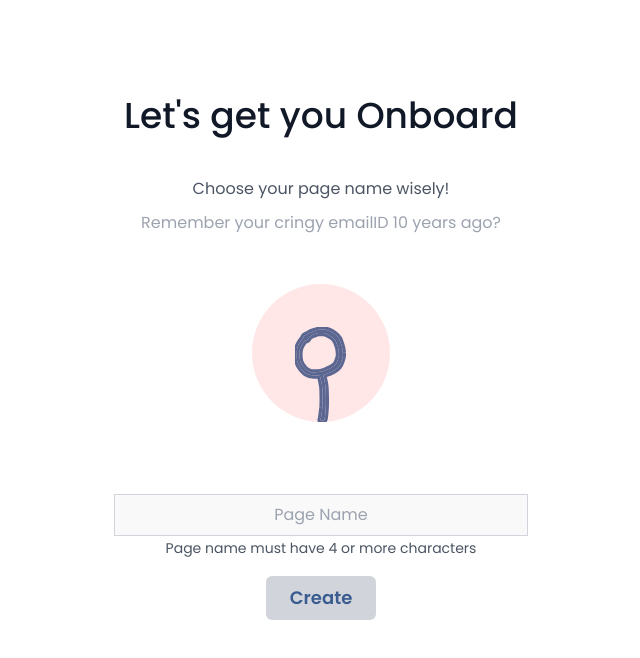
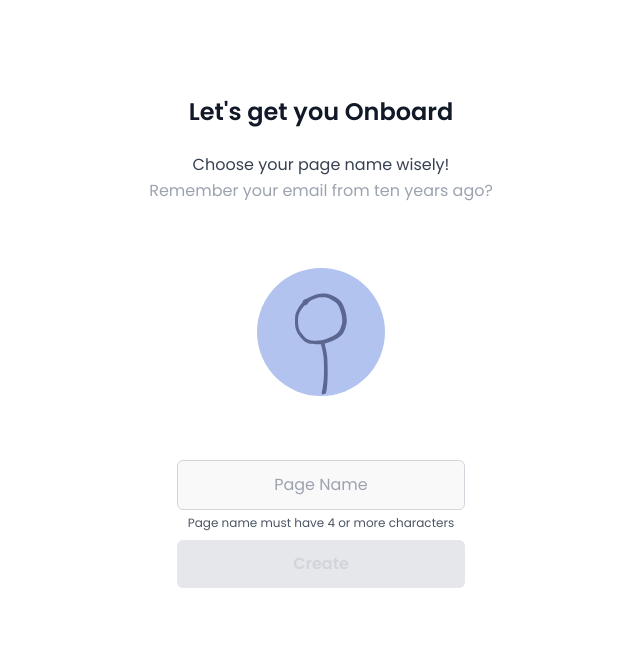
Before and after one commit to cryptopatron/web-app, a React (Create React App) app: page /create-page in a window 1280 px wide. Both pictures are taken after a click on the button "I am here as a Creator". Shown: the top 658 px of the page, without its empty margins (319-959 px from the left). Built offline with nearby package versions, Linux system fonts and the light colour scheme.

Commit message:
step-1 and step-2 changes

```diff
--- a/src/pages/landing-page/index.tsx
+++ b/src/pages/landing-page/index.tsx
@@ -81,7 +81,7 @@ export default function LandingPage() {
                         value={pageName}
                         onChange={(e) => setPageName(e.target.value)} />
 
-                    <button className="btn-main w-full mx-3 sm:w-4/5 md:w-28" >Create</button>
+                    <button className="btn-main w-full m-3 sm:w-4/5 md:w-28" >Create</button>
 
                 </form>
 
--- a/src/pages/sign-up-page/step1/index.tsx
+++ b/src/pages/sign-up-page/step1/index.tsx
@@ -1,20 +1,26 @@
 import step1Image from '../../../assets/images/onboarding-step1.svg';
+import { useHistory } from 'react-router-dom'
 
-export default function Step1Component({step, moveToStep}) {
-
+export default function Step1Component({ step, moveToStep }) {
+    const history = useHistory()
     return (
         <section className="text-gray-600 body-font">
             <div className="container mx-auto flex px-5 py-24 items-center justify-center flex-col">
-                <h2 className="title-font sm:text-3xl text-2xl mb-4 font-medium text-gray-900">Let's get you Onboard</h2>
-                <p className="leading-relaxed">Choose your guild.</p>
-                <p className="mb-8 leading-relaxed">Of course they are one in the same.</p>
-                <img className="lg:w-1/6 sm:w-1/6 w-2/6 mb-14 object-cover object-center" alt="create page step1 image" src={step1Image} />
-                <div className="text-center w-2/3 w-auto">
-                    <div className="flex justify-center mb-6">
-                        <button className="inline-flex text-gray border-2 border-gray-700 py-2 px-6 focus:outline-none hover:shadow-xl text-lg" onClick={() => moveToStep(2)}>I am here as a Creator</button>
+                <div className="text-center">
+                    <h2 className="title-font mb-6 font-semibold text-gray-900">Let's get you Onboard</h2>
+                    <p className="text-gray-700 leading-relaxed">Choose your guild.</p>
+                    <p className="text-gray-400 leading-relaxed">Of course they are one in the same.</p>
+                </div>
+                <div className="my-8 w-2/6 sm:w-40">
+                    <img className=" w-full object-cover object-center" alt="create page step1 image" src={step1Image} />
+                </div>
+                <div className=" flex flex-col sm:w-60 justify-center ">
+                    <div className="w-full my-1">
+                        <button className="btn-sec w-full" onClick={() => moveToStep(2)}>I am here as a Creator</button>
                     </div>
-                    <div className="justify-center">
-                        <button className="inline-flex text-gray-700 border-2 hover:border-4 border-gray-700 py-2 px-4 focus:outline-none hover:shadow-xl text-lg" onClick={() => moveToStep(3)}>I am here as a Supporter</button>
+                    <div className="w-full my-1">
+                        {/* Takes you back to landing page */}
+                        <button className="btn-sec w-full" onClick={() => history.replace("/")}>I am here as a Supporter</button>
                     </div>
                 </div>
             </div>
--- a/src/pages/sign-up-page/step2/index.tsx
+++ b/src/pages/sign-up-page/step2/index.tsx
@@ -1,10 +1,12 @@
 import { useState } from 'react';
-import creatorPic from '../../../assets/images/creator-default-pic.svg';
 import classNames from 'classnames';
-import { checkIfUserExists, getUserByPageName } from '../../../services/backendService';
+import { useContext } from 'react';
+
+import ImageDefaultProfile1 from './../../../assets/images/default_profile_1.svg';
+import { randomPastelColourService } from '../../../services/randomPastelColourService';
+import { checkIfUserExists } from '../../../services/backendService';
 import { registerPage } from '../../../services/registerPageName';
 import { WalletGenerationService } from "../../../services/walletGenerationService";
-import { useContext } from 'react';
 import UserContext from '../../../contexts/user';
 
 export default function Step2Component({ step,
@@ -17,7 +19,11 @@ export default function Step2Component({ step,
     const [isNamePresent, setIsNamePresent] = useState(true);
     const { token } = useContext(UserContext);
 
+    const profileBg = randomPastelColourService()
+
     let pageChangeCSS = classNames({
+        'input-main': true,
+        'py-2': true,
         'w-full': true,
         'bg-gray-100': true,
         'bg-opacity-50': true,
@@ -29,8 +35,6 @@ export default function Step2Component({ step,
         'text-base': true,
         'outline-none': true,
         'text-gray-700': true,
-        'py-1': true,
-        'px-3': true,
         'leading-8': true,
         'transition-colors': true,
         'duration-200': true,
@@ -42,7 +46,7 @@ export default function Step2Component({ step,
     });
 
     let nameLengthCSS = classNames({
-        'text-sm': true,
+        'text-xs': true,
         'text-center': true,
         'hidden': isValid
     });
@@ -56,9 +60,8 @@ export default function Step2Component({ step,
 
     let buttonInactiveCSS = classNames({
 
-        'inline-flex border-0 py-2 px-6 text-lg btn-main': true,
-        'bg-gray-300': !(isValid),
-        'hover:bg-gray-300': !(isValid),
+        'btn-main w-full text-center': true,
+        'bg-gray-200 text-gray-300 hover:bg-gray-300 hover:text-gray-600 pointer-events-none': !(isValid),
 
     });
 
@@ -87,7 +90,7 @@ export default function Step2Component({ step,
     };
 
     const onCreateClick = async () => {
-        if(isValid){
+        if (isValid) {
             if (checkIfUserExists(pageName)) {
                 generateWallet(accessToken).then((walletAddr) => {
                     if (walletAddr) {
@@ -108,19 +111,28 @@ export default function Step2Component({ step,
         <section className="text-gray-600 body-font">
             <div className="container mx-auto flex flex-col px-5 py-24 justify-center items-center">
                 <div className="w-full md:w-2/3 flex flex-col mb-16 items-center text-center">
-                    <h1 className="title-font sm:text-4xl text-3xl mb-10 font-medium text-gray-900">Let's get you Onboard</h1>
-                    <p className="mb-2 leading-relaxed">Choose your page name wisely!</p>
-                    <p className="mb-12 text-gray-400 leading-relaxed">Remember your cringy emailID 10 years ago?</p>
-                    <img className="w-1/6 mb-10 object-cover object-center rounded hover:opacity-30 transition-colors duration-200 ease-in-out" alt="creator picture" src={creatorPic} />
-                    <div className="flex w-full justify-center items-end mb-4 mt-8">
-                        <div className="relative sm:w-2/4 w-full">
-                            <input type="text" value={pageName} id="hero-field" onChange={(e) => handleChange(e.target.value)} name="hero-field" placeholder="Page Name" className={pageChangeCSS} />
-                            <label className={nameLengthCSS}>Page name must have 4 or more characters</label>
-                            <label className={userPresentCSS}>Apologies! This name has already been taken.</label>
+                    <div className="text-center">
+                        <h2 className="title-font mb-6 font-semibold text-gray-900">Let's get you Onboard</h2>
+                        <p className=" text-gray-700 leading-relaxed ">Choose your page name wisely!</p>
+                        <p className=" text-gray-400 leading-relaxed mb-8">Remember your email from ten years ago?</p>
+                    </div>
+                    <div className="my-8 w-2/6 sm:w-40">
+                        <div className=" flex mx-auto justify-center top-16 w-32 h-32 rounded-full" style={{ background: `${profileBg[0]}` }}>
+                            <img className="w-2/5 transform translate-y-3" src={ImageDefaultProfile1} alt="place_holder_image" />
                         </div>
                     </div>
-                    <div className="flex w-full justify-center items-end">
-                        <button className={buttonInactiveCSS} onClick={() => onCreateClick()} >Create</button>
+                    <div className="w-68 sm:w-72 mt-3">
+                        <div className="flex w-full h-20 justify-center items-start mt-5">
+                            <div className="relative w-full">
+                                <input type="text" value={pageName} id="hero-field" onChange={(e) => handleChange(e.target.value)} name="hero-field" placeholder="Page Name" className={pageChangeCSS} />
+                                <label className={nameLengthCSS}>Page name must have 4 or more characters</label>
+                                <label className={userPresentCSS}>Apologies! This name has already been taken.</label>
+                            </div>
+                        </div>
+
+                        <div className="flex justify-center items-center ">
+                            <button className={buttonInactiveCSS} onClick={() => onCreateClick()} >Create</button>
+                        </div>
                     </div>
                 </div>
 
--- a/src/pages/sign-up-page/step3/index.tsx
+++ b/src/pages/sign-up-page/step3/index.tsx
@@ -1,13 +1,15 @@
 import walletPic from '../../../assets/images/wallet-svg.svg'
 
-export default function Step3Component({step, moveToStep, publicKey}) {
+export default function Step3Component({ step, moveToStep, publicKey }) {
 
     return (
         <section className="text-gray-600 body-font">
             <div className="container mx-auto flex px-5 py-24 items-center justify-center flex-col">
-                <h2 className="title-font sm:text-3xl text-2xl mb-4 font-medium text-gray-900">Let's get you Onboard</h2>
-                <p className="leading-relaxed">Your Wallet Integration</p>
-                <p className="mb-8 leading-relaxed">This is where your cryptocurrency will reside. Safely at that too!</p>
+                <div className="text-center">
+                    <h2 className="title-font mb-6 font-semibold text-gray-900">Let's get you Onboard</h2>
+                    <p className="text-gray-700 leading-relaxed">Your Wallet Integration</p>
+                    <p className="text-gray-400 leading-relaxed">This is where your cryptocurrency will reside. Safely at that too!</p>
+                </div>
                 <img className="lg:w-1/6 sm:w-1/6 w-2/6 mb-14 object-cover object-center" alt="create page step1 image" src={walletPic} />
                 <div className="text-center w-auto">
                     <p className="mb-4 leading-relaxed">We went ahead and made a wallet for you.</p>
@@ -16,7 +18,7 @@ export default function Step3Component({step, moveToStep, publicKey}) {
                     <p className="mb-6 relaxed font-semibold">
                         {publicKey}
                     </p>
-                    <p className="">You can find your wallet in your <a className="font-semibold text-green-400 hover:text-green-200" href="https://drive.google.com">Google Drive</a></p>
+                    <p className="">Dont worry you don't have to remember it. We'll manage that.</p>
                 </div>
             </div>
         </section>
```
